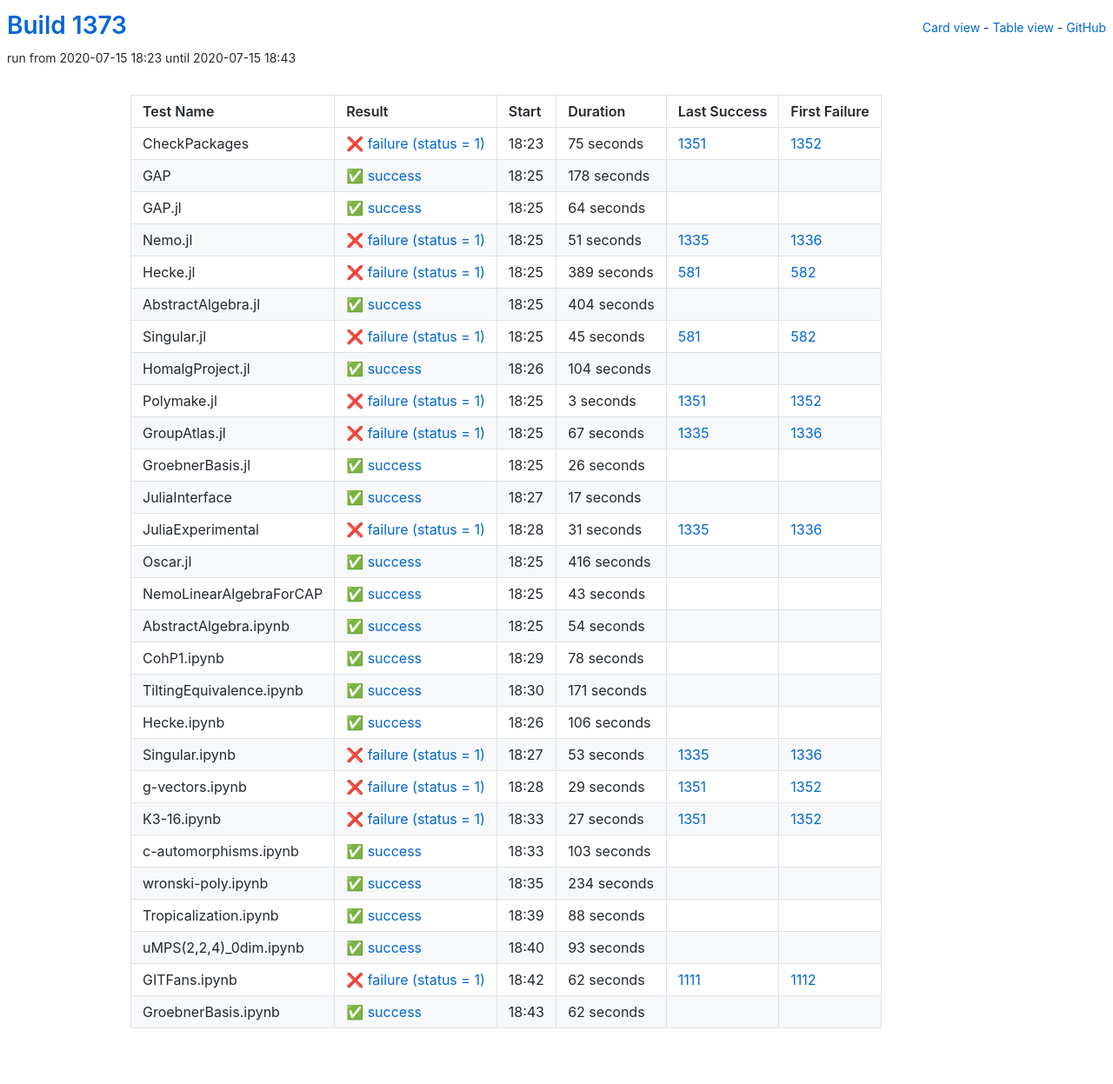
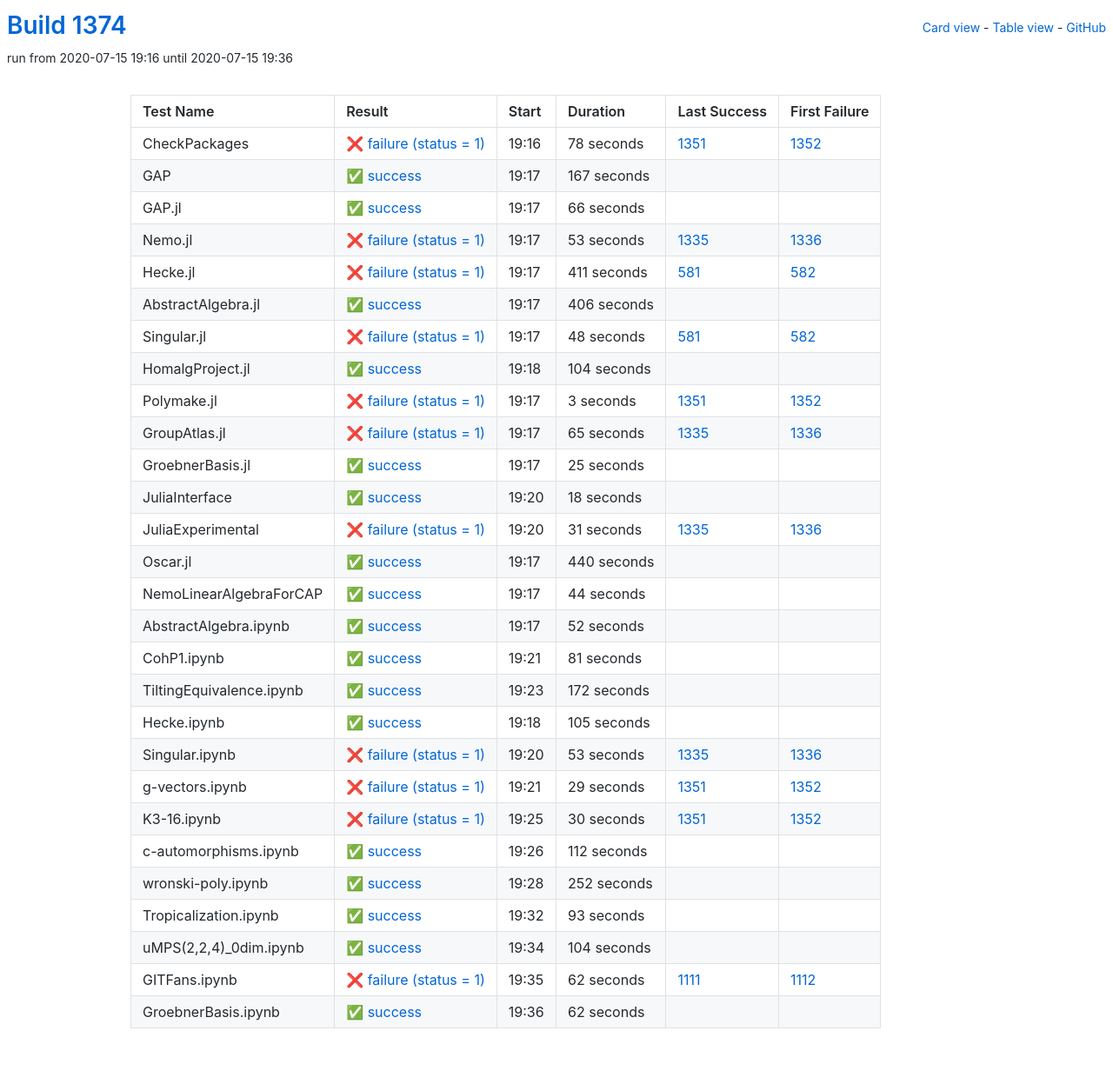
Before and after one commit to oscar-system/oscar-ci-status-1.4, a Jekyll site: the page built from table.html, in a window 1280 px wide. Shown: the whole page at 87% size. Built offline with Jekyll 4.4.1, drawn with Linux system fonts in a browser that asks for light colours.

Commit message:
Build #1374

```diff
--- a/_data/ci.yml
+++ b/_data/ci.yml
@@ -1,6 +1,6 @@
 ---
-build: 1373
-build_url: https://oscarci.mathematik.uni-kl.de/job/oscar-julia-1.4/1373/
+build: 1374
+build_url: https://oscarci.mathematik.uni-kl.de/job/oscar-julia-1.4/1374/
 job: oscar-julia-1.4
 organization: oscar-system
 repo: oscar-ci-status-1.4
@@ -8,92 +8,92 @@ repourl: https://github.com/oscar-system/oscar-ci-status-1.4
 tests:
 - name: CheckPackages
   id: checkpackages
-  log: https://oscarci.mathematik.uni-kl.de/job/oscar-julia-1.4/1373/artifact/logs/build-1373/CheckPackages.log
-  start: 2020-07-15 18:23
+  log: https://oscarci.mathematik.uni-kl.de/job/oscar-julia-1.4/1374/artifact/logs/build-1374/CheckPackages.log
+  start: 2020-07-15 19:16
   success: false
   exitcode: 1
   status: failure
-  duration: 75
+  duration: 78
   last_success: 1351
   last_success_url: https://oscarci.mathematik.uni-kl.de/job/oscar-julia-1.4/1351/
   first_failure: 1352
   first_failure_url: https://oscarci.mathematik.uni-kl.de/job/oscar-julia-1.4/1352/
 - name: GAP
   id: gap
-  log: https://oscarci.mathematik.uni-kl.de/job/oscar-julia-1.4/1373/artifact/logs/build-1373/GAP.log
-  start: 2020-07-15 18:25
+  log: https://oscarci.mathematik.uni-kl.de/job/oscar-julia-1.4/1374/artifact/logs/build-1374/GAP.log
+  start: 2020-07-15 19:17
   success: true
   exitcode: 0
   status: success
-  duration: 178
+  duration: 167
   last_success: false
   last_success_url:
   first_failure: false
   first_failure_url:
 - name: GAP.jl
   id: gap-jl
-  log: https://oscarci.mathematik.uni-kl.de/job/oscar-julia-1.4/1373/artifact/logs/build-1373/GAP.jl.log
-  start: 2020-07-15 18:25
+  log: https://oscarci.mathematik.uni-kl.de/job/oscar-julia-1.4/1374/artifact/logs/build-1374/GAP.jl.log
+  start: 2020-07-15 19:17
   success: true
   exitcode: 0
   status: success
-  duration: 64
+  duration: 66
   last_success: false
   last_success_url:
   first_failure: false
   first_failure_url:
 - name: Nemo.jl
   id: nemo-jl
-  log: https://oscarci.mathematik.uni-kl.de/job/oscar-julia-1.4/1373/artifact/logs/build-1373/Nemo.jl.log
-  start: 2020-07-15 18:25
+  log: https://oscarci.mathematik.uni-kl.de/job/oscar-julia-1.4/1374/artifact/logs/build-1374/Nemo.jl.log
+  start: 2020-07-15 19:17
   success: false
   exitcode: 1
   status: failure
-  duration: 51
+  duration: 53
   last_success: 1335
   last_success_url: https://oscarci.mathematik.uni-kl.de/job/oscar-julia-1.4/1335/
   first_failure: 1336
   first_failure_url: https://oscarci.mathematik.uni-kl.de/job/oscar-julia-1.4/1336/
 - name: Hecke.jl
   id: hecke-jl
-  log: https://oscarci.mathematik.uni-kl.de/job/oscar-julia-1.4/1373/artifact/logs/build-1373/Hecke.jl.log
-  start: 2020-07-15 18:25
+  log: https://oscarci.mathematik.uni-kl.de/job/oscar-julia-1.4/1374/artifact/logs/build-1374/Hecke.jl.log
+  start: 2020-07-15 19:17
   success: false
   exitcode: 1
   status: failure
-  duration: 389
+  duration: 411
   last_success: 581
   last_success_url: https://oscarci.mathematik.uni-kl.de/job/oscar-julia-1.4/581/
   first_failure: 582
   first_failure_url: https://oscarci.mathematik.uni-kl.de/job/oscar-julia-1.4/582/
 - name: AbstractAlgebra.jl
   id: abstractalgebra-jl
-  log: https://oscarci.mathematik.uni-kl.de/job/oscar-julia-1.4/1373/artifact/logs/build-1373/AbstractAlgebra.jl.log
-  start: 2020-07-15 18:25
+  log: https://oscarci.mathematik.uni-kl.de/job/oscar-julia-1.4/1374/artifact/logs/build-1374/AbstractAlgebra.jl.log
+  start: 2020-07-15 19:17
   success: true
   exitcode: 0
   status: success
-  duration: 404
+  duration: 406
   last_success: false
   last_success_url:
   first_failure: false
   first_failure_url:
 - name: Singular.jl
   id: singular-jl
-  log: https://oscarci.mathematik.uni-kl.de/job/oscar-julia-1.4/1373/artifact/logs/build-1373/Singular.jl.log
-  start: 2020-07-15 18:25
+  log: https://oscarci.mathematik.uni-kl.de/job/oscar-julia-1.4/1374/artifact/logs/build-1374/Singular.jl.log
+  start: 2020-07-15 19:17
   success: false
   exitcode: 1
   status: failure
-  duration: 45
+  duration: 48
   last_success: 581
   last_success_url: https://oscarci.mathematik.uni-kl.de/job/oscar-julia-1.4/581/
   first_failure: 582
   first_failure_url: https://oscarci.mathematik.uni-kl.de/job/oscar-julia-1.4/582/
 - name: HomalgProject.jl
   id: homalgproject-jl
-  log: https://oscarci.mathematik.uni-kl.de/job/oscar-julia-1.4/1373/artifact/logs/build-1373/HomalgProject.jl.log
-  start: 2020-07-15 18:26
+  log: https://oscarci.mathematik.uni-kl.de/job/oscar-julia-1.4/1374/artifact/logs/build-1374/HomalgProject.jl.log
+  start: 2020-07-15 19:18
   success: true
   exitcode: 0
   status: success
@@ -104,8 +104,8 @@ tests:
   first_failure_url:
 - name: Polymake.jl
   id: polymake-jl
-  log: https://oscarci.mathematik.uni-kl.de/job/oscar-julia-1.4/1373/artifact/logs/build-1373/Polymake.jl.log
-  start: 2020-07-15 18:25
+  log: https://oscarci.mathematik.uni-kl.de/job/oscar-julia-1.4/1374/artifact/logs/build-1374/Polymake.jl.log
+  start: 2020-07-15 19:17
   success: false
   exitcode: 1
   status: failure
@@ -116,44 +116,44 @@ tests:
   first_failure_url: https://oscarci.mathematik.uni-kl.de/job/oscar-julia-1.4/1352/
 - name: GroupAtlas.jl
   id: groupatlas-jl
-  log: https://oscarci.mathematik.uni-kl.de/job/oscar-julia-1.4/1373/artifact/logs/build-1373/GroupAtlas.jl.log
-  start: 2020-07-15 18:25
+  log: https://oscarci.mathematik.uni-kl.de/job/oscar-julia-1.4/1374/artifact/logs/build-1374/GroupAtlas.jl.log
+  start: 2020-07-15 19:17
   success: false
   exitcode: 1
   status: failure
-  duration: 67
+  duration: 65
   last_success: 1335
   last_success_url: https://oscarci.mathematik.uni-kl.de/job/oscar-julia-1.4/1335/
   first_failure: 1336
   first_failure_url: https://oscarci.mathematik.uni-kl.de/job/oscar-julia-1.4/1336/
 - name: GroebnerBasis.jl
   id: groebnerbasis-jl
-  log: https://oscarci.mathematik.uni-kl.de/job/oscar-julia-1.4/1373/artifact/logs/build-1373/GroebnerBasis.jl.log
-  start: 2020-07-15 18:25
+  log: https://oscarci.mathematik.uni-kl.de/job/oscar-julia-1.4/1374/artifact/logs/build-1374/GroebnerBasis.jl.log
+  start: 2020-07-15 19:17
   success: true
   exitcode: 0
   status: success
-  duration: 26
+  duration: 25
   last_success: false
   last_success_url:
   first_failure: false
   first_failure_url:
 - name: JuliaInterface
   id: juliainterface
-  log: https://oscarci.mathematik.uni-kl.de/job/oscar-julia-1.4/1373/artifact/logs/build-1373/JuliaInterface.log
-  start: 2020-07-15 18:27
+  log: https://oscarci.mathematik.uni-kl.de/job/oscar-julia-1.4/1374/artifact/logs/build-1374/JuliaInterface.log
+  start: 2020-07-15 19:20
   success: true
   exitcode: 0
   status: success
-  duration: 17
+  duration: 18
   last_success: false
   last_success_url:
   first_failure: false
   first_failure_url:
 - name: JuliaExperimental
   id: juliaexperimental
-  log: https://oscarci.mathematik.uni-kl.de/job/oscar-julia-1.4/1373/artifact/logs/build-1373/JuliaExperimental.log
-  start: 2020-07-15 18:28
+  log: https://oscarci.mathematik.uni-kl.de/job/oscar-julia-1.4/1374/artifact/logs/build-1374/JuliaExperimental.log
+  start: 2020-07-15 19:20
   success: false
   exitcode: 1
   status: failure
@@ -164,80 +164,80 @@ tests:
   first_failure_url: https://oscarci.mathematik.uni-kl.de/job/oscar-julia-1.4/1336/
 - name: Oscar.jl
   id: oscar-jl
-  log: https://oscarci.mathematik.uni-kl.de/job/oscar-julia-1.4/1373/artifact/logs/build-1373/Oscar.jl.log
-  start: 2020-07-15 18:25
+  log: https://oscarci.mathematik.uni-kl.de/job/oscar-julia-1.4/1374/artifact/logs/build-1374/Oscar.jl.log
+  start: 2020-07-15 19:17
   success: true
   exitcode: 0
   status: success
-  duration: 416
+  duration: 440
   last_success: false
   last_success_url:
   first_failure: false
   first_failure_url:
 - name: NemoLinearAlgebraForCAP
   id: nemolinearalgebraforcap
-  log: https://oscarci.mathematik.uni-kl.de/job/oscar-julia-1.4/1373/artifact/logs/build-1373/NemoLinearAlgebraForCAP.log
-  start: 2020-07-15 18:25
+  log: https://oscarci.mathematik.uni-kl.de/job/oscar-julia-1.4/1374/artifact/logs/build-1374/NemoLinearAlgebraForCAP.log
+  start: 2020-07-15 19:17
   success: true
   exitcode: 0
   status: success
-  duration: 43
+  duration: 44
   last_success: false
   last_success_url:
   first_failure: false
   first_failure_url:
 - name: AbstractAlgebra.ipynb
   id: abstractalgebra-ipynb
-  log: https://oscarci.mathematik.uni-kl.de/job/oscar-julia-1.4/1373/artifact/logs/build-1373/AbstractAlgebra.ipynb.log
-  start: 2020-07-15 18:25
+  log: https://oscarci.mathematik.uni-kl.de/job/oscar-julia-1.4/1374/artifact/logs/build-1374/AbstractAlgebra.ipynb.log
+  start: 2020-07-15 19:17
   success: true
   exitcode: 0
   status: success
-  duration: 54
+  duration: 52
   last_success: false
   last_success_url:
   first_failure: false
   first_failure_url:
 - name: CohP1.ipynb
   id: cohp1-ipynb
-  log: https://oscarci.mathematik.uni-kl.de/job/oscar-julia-1.4/1373/artifact/logs/build-1373/CohP1.ipynb.log
-  start: 2020-07-15 18:29
+  log: https://oscarci.mathematik.uni-kl.de/job/oscar-julia-1.4/1374/artifact/logs/build-1374/CohP1.ipynb.log
+  start: 2020-07-15 19:21
   success: true
   exitcode: 0
   status: success
-  duration: 78
+  duration: 81
   last_success: false
   last_success_url:
   first_failure: false
   first_failure_url:
 - name: TiltingEquivalence.ipynb
   id: tiltingequivalence-ipynb
-  log: https://oscarci.mathematik.uni-kl.de/job/oscar-julia-1.4/1373/artifact/logs/build-1373/TiltingEquivalence.ipynb.log
-  start: 2020-07-15 18:30
+  log: https://oscarci.mathematik.uni-kl.de/job/oscar-julia-1.4/1374/artifact/logs/build-1374/TiltingEquivalence.ipynb.log
+  start: 2020-07-15 19:23
   success: true
   exitcode: 0
   status: success
-  duration: 171
+  duration: 172
   last_success: false
   last_success_url:
   first_failure: false
   first_failure_url:
 - name: Hecke.ipynb
   id: hecke-ipynb
-  log: https://oscarci.mathematik.uni-kl.de/job/oscar-julia-1.4/1373/artifact/logs/build-1373/Hecke.ipynb.log
-  start: 2020-07-15 18:26
+  log: https://oscarci.mathematik.uni-kl.de/job/oscar-julia-1.4/1374/artifact/logs/build-1374/Hecke.ipynb.log
+  start: 2020-07-15 19:18
   success: true
   exitcode: 0
   status: success
-  duration: 106
+  duration: 105
   last_success: false
   last_success_url:
   first_failure: false
   first_failure_url:
 - name: Singular.ipynb
   id: singular-ipynb
-  log: https://oscarci.mathematik.uni-kl.de/job/oscar-julia-1.4/1373/artifact/logs/build-1373/Singular.ipynb.log
-  start: 2020-07-15 18:27
+  log: https://oscarci.mathematik.uni-kl.de/job/oscar-julia-1.4/1374/artifact/logs/build-1374/Singular.ipynb.log
+  start: 2020-07-15 19:20
   success: false
   exitcode: 1
   status: failure
@@ -248,8 +248,8 @@ tests:
   first_failure_url: https://oscarci.mathematik.uni-kl.de/job/oscar-julia-1.4/1336/
 - name: g-vectors.ipynb
   id: g-vectors-ipynb
-  log: https://oscarci.mathematik.uni-kl.de/job/oscar-julia-1.4/1373/artifact/logs/build-1373/g-vectors.ipynb.log
-  start: 2020-07-15 18:28
+  log: https://oscarci.mathematik.uni-kl.de/job/oscar-julia-1.4/1374/artifact/logs/build-1374/g-vectors.ipynb.log
+  start: 2020-07-15 19:21
   success: false
   exitcode: 1
   status: failure
@@ -260,56 +260,44 @@ tests:
   first_failure_url: https://oscarci.mathematik.uni-kl.de/job/oscar-julia-1.4/1352/
 - name: K3-16.ipynb
   id: k3-16-ipynb
-  log: https://oscarci.mathematik.uni-kl.de/job/oscar-julia-1.4/1373/artifact/logs/build-1373/K3-16.ipynb.log
-  start: 2020-07-15 18:33
+  log: https://oscarci.mathematik.uni-kl.de/job/oscar-julia-1.4/1374/artifact/logs/build-1374/K3-16.ipynb.log
+  start: 2020-07-15 19:25
   success: false
   exitcode: 1
   status: failure
-  duration: 27
+  duration: 30
   last_success: 1351
   last_success_url: https://oscarci.mathematik.uni-kl.de/job/oscar-julia-1.4/1351/
   first_failure: 1352
   first_failure_url: https://oscarci.mathematik.uni-kl.de/job/oscar-julia-1.4/1352/
 - name: c-automorphisms.ipynb
   id: c-automorphisms-ipynb
-  log: https://oscarci.mathematik.uni-kl.de/job/oscar-julia-1.4/1373/artifact/logs/build-1373/c-automorphisms.ipynb.log
-  start: 2020-07-15 18:33
+  log: https://oscarci.mathematik.uni-kl.de/job/oscar-julia-1.4/1374/artifact/logs/build-1374/c-automorphisms.ipynb.log
+  start: 2020-07-15 19:26
   success: true
   exitcode: 0
   status: success
-  duration: 103
+  duration: 112
   last_success: false
   last_success_url:
   first_failure: false
   first_failure_url:
 - name: wronski-poly.ipynb
   id: wronski-poly-ipynb
-  log: https://oscarci.mathematik.uni-kl.de/job/oscar-julia-1.4/1373/artifact/logs/build-1373/wronski-poly.ipynb.log
-  start: 2020-07-15 18:35
+  log: https://oscarci.mathematik.uni-kl.de/job/oscar-julia-1.4/1374/artifact/logs/build-1374/wronski-poly.ipynb.log
+  start: 2020-07-15 19:28
   success: true
   exitcode: 0
   status: success
-  duration: 234
+  duration: 252
   last_success: false
   last_success_url:
   first_failure: false
   first_failure_url:
 - name: Tropicalization.ipynb
   id: tropicalization-ipynb
-  log: https://oscarci.mathematik.uni-kl.de/job/oscar-julia-1.4/1373/artifact/logs/build-1373/Tropicalization.ipynb.log
-  start: 2020-07-15 18:39
-  success: true
-  exitcode: 0
-  status: success
-  duration: 88
-  last_success: false
-  last_success_url:
-  first_failure: false
-  first_failure_url:
-- name: uMPS(2,2,4)_0dim.ipynb
-  id: umps-2-2-4-0dim-ipynb
-  log: https://oscarci.mathematik.uni-kl.de/job/oscar-julia-1.4/1373/artifact/logs/build-1373/uMPS-2-2-4-_0dim.ipynb.log
-  start: 2020-07-15 18:40
+  log: https://oscarci.mathematik.uni-kl.de/job/oscar-julia-1.4/1374/artifact/logs/build-1374/Tropicalization.ipynb.log
+  start: 2020-07-15 19:32
   success: true
   exitcode: 0
   status: success
@@ -318,10 +306,22 @@ tests:
   last_success_url:
   first_failure: false
   first_failure_url:
+- name: uMPS(2,2,4)_0dim.ipynb
+  id: umps-2-2-4-0dim-ipynb
+  log: https://oscarci.mathematik.uni-kl.de/job/oscar-julia-1.4/1374/artifact/logs/build-1374/uMPS-2-2-4-_0dim.ipynb.log
+  start: 2020-07-15 19:34
+  success: true
+  exitcode: 0
+  status: success
+  duration: 104
+  last_success: false
+  last_success_url:
+  first_failure: false
+  first_failure_url:
 - name: GITFans.ipynb
   id: gitfans-ipynb
-  log: https://oscarci.mathematik.uni-kl.de/job/oscar-julia-1.4/1373/artifact/logs/build-1373/GITFans.ipynb.log
-  start: 2020-07-15 18:42
+  log: https://oscarci.mathematik.uni-kl.de/job/oscar-julia-1.4/1374/artifact/logs/build-1374/GITFans.ipynb.log
+  start: 2020-07-15 19:35
   success: false
   exitcode: 1
   status: failure
@@ -332,8 +332,8 @@ tests:
   first_failure_url: https://oscarci.mathematik.uni-kl.de/job/oscar-julia-1.4/1112/
 - name: GroebnerBasis.ipynb
   id: groebnerbasis-ipynb
-  log: https://oscarci.mathematik.uni-kl.de/job/oscar-julia-1.4/1373/artifact/logs/build-1373/GroebnerBasis.ipynb.log
-  start: 2020-07-15 18:43
+  log: https://oscarci.mathematik.uni-kl.de/job/oscar-julia-1.4/1374/artifact/logs/build-1374/GroebnerBasis.ipynb.log
+  start: 2020-07-15 19:36
   success: true
   exitcode: 0
   status: success
```
Also changed, not shown: README.md.
